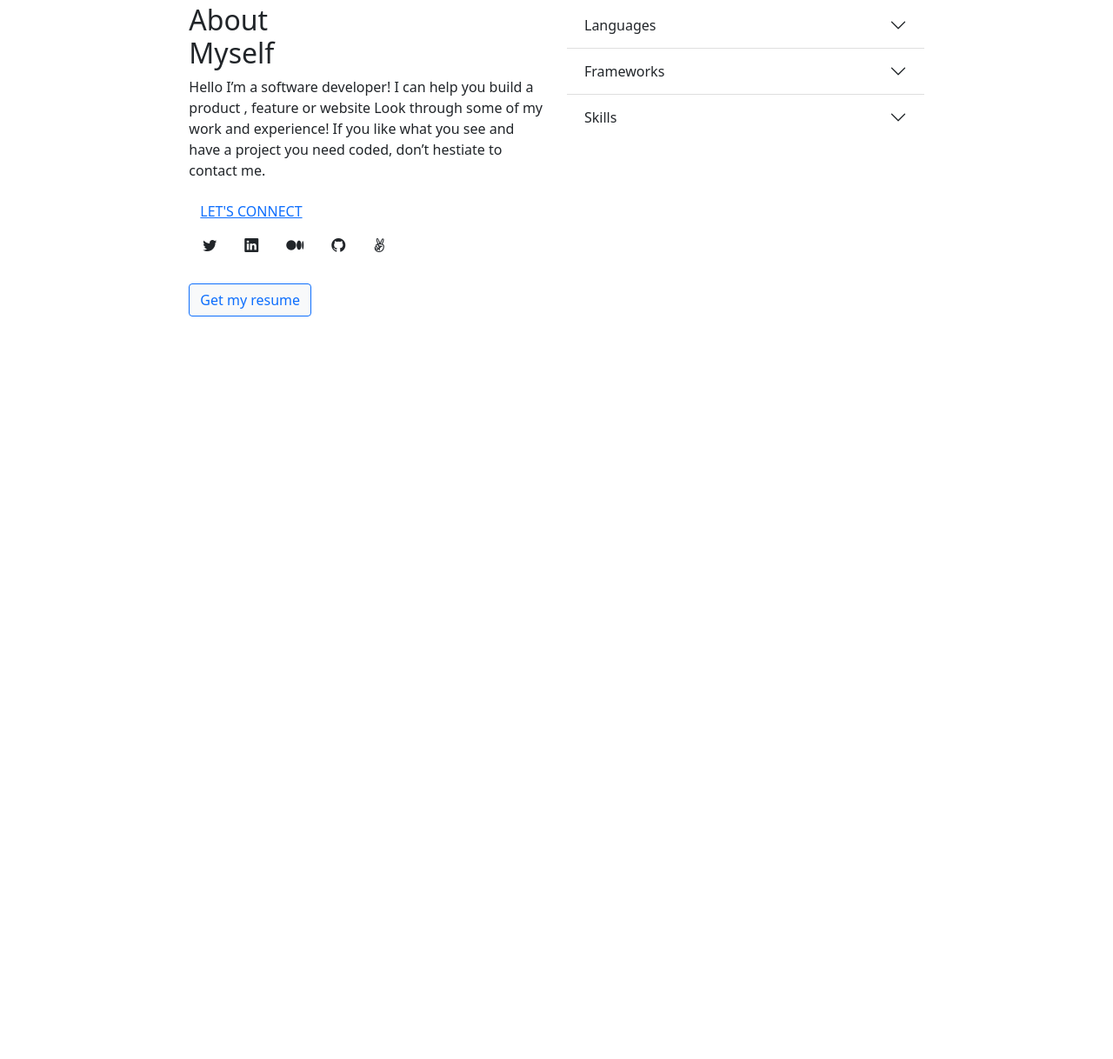
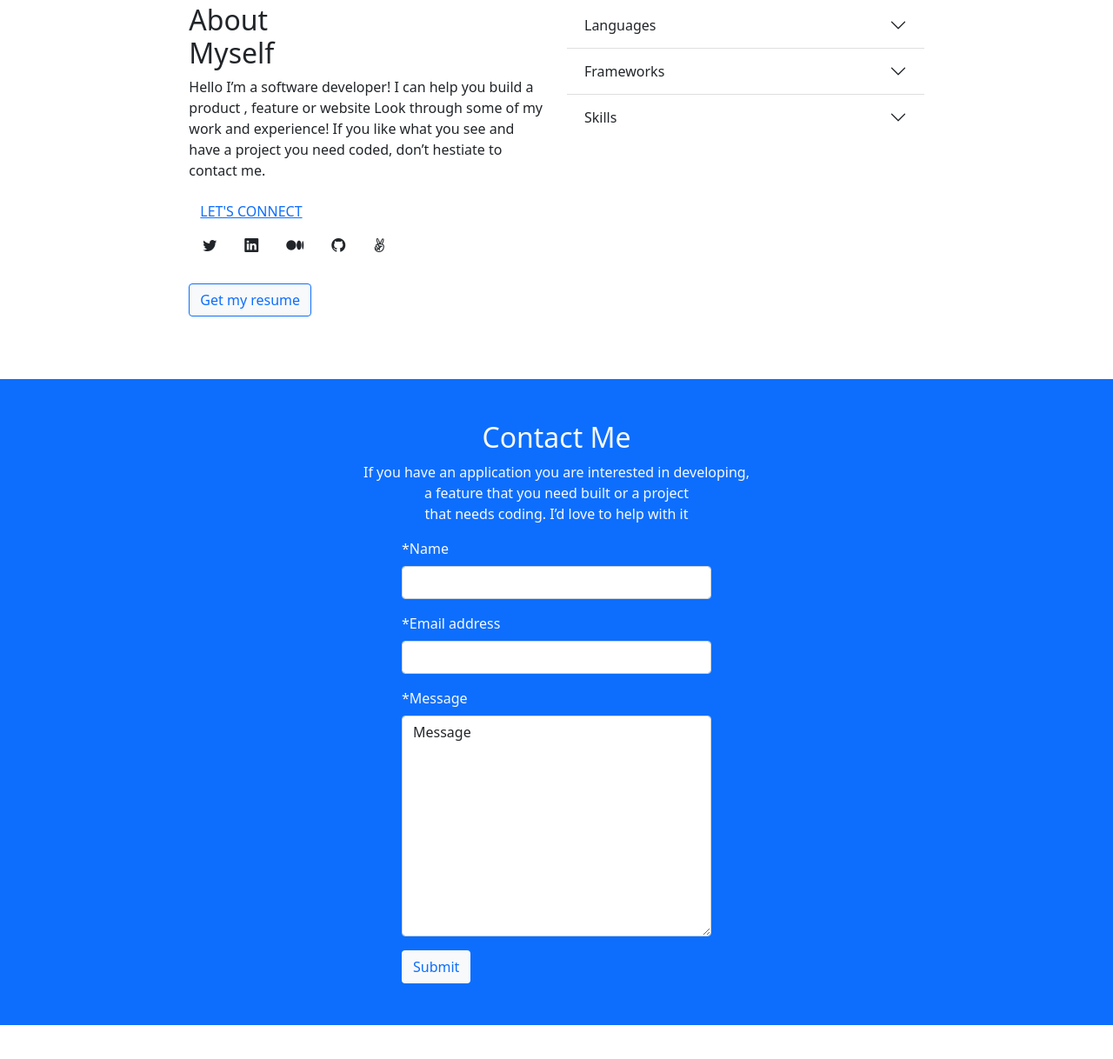
Before and after one commit to Kalunge/try-bootstrap, a plain HTML site: page index.html in a window 1280 px wide. Shown: the part 1586-2804 px from the top of the page at 87% size. Before the commit the page ends 1974 px from the top, so only its background shows below. Drawn offline with nearby package versions, Linux system fonts and the light colour scheme.

Commit message:
Add contact form

```diff
--- a/index.html
+++ b/index.html
@@ -288,6 +288,39 @@
     </div>
   </section>
 
+  <!-- Contact Form -->
+  <section class="contacts my-5 p-5 text-light bg-primary ">
+    <div class="container-lg ">
+      <div class="text-center">
+        <h2>Contact Me</h2>
+        <p>If you have an application you are interested in developing,<br> a feature that you need built or a project <br> that
+          needs coding. I’d love to help with it </p>
+      </div>
+      <div>
+        <div class="row justify-content-center">
+          <div class="col-lg-4">
+            <form >
+              <div class="mb-3">
+                <label for="exampleInputPassword1" class="form-label">*Name</label>
+                <input type="password" class="form-control" id="exampleInputPassword1">
+              </div>
+              <div class="mb-3">
+                <label for="exampleInputEmail1" class="form-label">*Email address</label>
+                <input type="email" class="form-control" id="exampleInputEmail1" aria-describedby="emailHelp">
+                <!-- <div id="emailHelp" class="form-text">We'll never share your email with anyone else.</div> -->
+              </div>
+              <div class="mb-3">
+                <label for="message" class="form-label">*Message</label>
+                <textarea class="form-control" name="message" id="message" cols="30" rows="10">Message</textarea>
+              </div>
+              <button type="submit" class="btn bg-light text-primary">Submit</button>
+            </form>
+          </div>
+        </div>
+      </div>
+    </div>
+  </section>
+
   <script src="https://cdn.jsdelivr.net/npm/@popperjs/core@2.9.2/dist/umd/popper.min.js"
     integrity="sha384-IQsoLXl5PILFhosVNubq5LC7Qb9DXgDA9i+tQ8Zj3iwWAwPtgFTxbJ8NT4GN1R8p" crossorigin="anonymous">
     </script>
```
